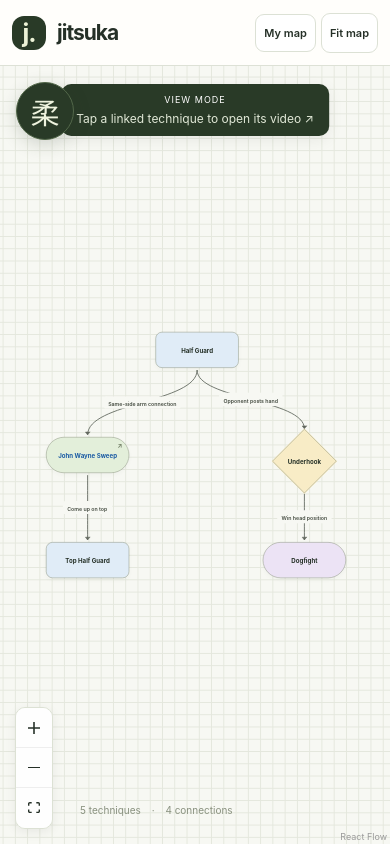
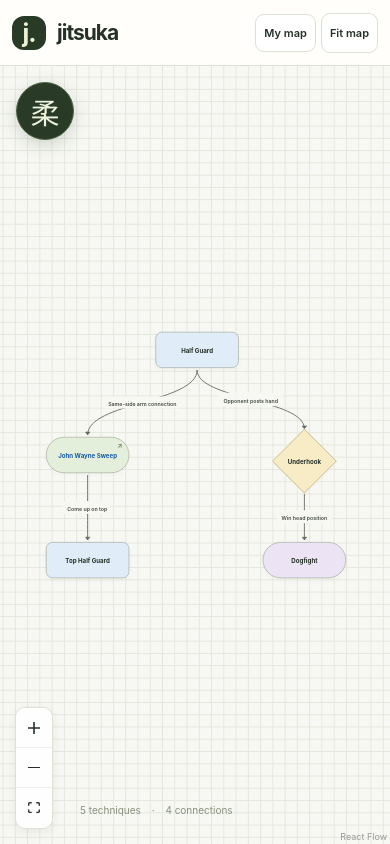
Before and after one commit to Citronex/jitsuka, a React (Vite) app: page / in a window 390 px wide. Built offline with nearby package versions, Linux system fonts and the light colour scheme.

Commit message:
Remove view mode hint banner

```diff
--- a/package.json
+++ b/package.json
@@ -1,6 +1,6 @@
 {
   "name": "jitsuka",
-  "version": "0.1.3",
+  "version": "0.1.4",
   "private": true,
   "type": "module",
   "scripts": {
--- a/src/App.tsx
+++ b/src/App.tsx
@@ -516,11 +516,6 @@ export function App() {
             </button>
           </div>
         )}
-        {presentation && (
-          <div className="study-tip">
-            VIEW MODE <span>Tap a linked technique to open its video ↗</span>
-          </div>
-        )}
         {!map.nodes.length && (
           <div className="empty">
             <h2>Your game starts here.</h2>
--- a/src/styles.css
+++ b/src/styles.css
@@ -410,8 +410,7 @@ select:focus {
 .map-caption span {
   padding: 0 8px;
 }
-.mode-tip,
-.study-tip {
+.mode-tip {
   position: absolute;
   left: 50%;
   top: 18px;
@@ -428,17 +427,8 @@ select:focus {
   min-height: 28px;
   padding: 5px 8px;
 }
-.study-tip {
-  font-size: 9px;
-  letter-spacing: 1px;
-}
-.study-tip span {
-  display: block;
-  font-size: 12px;
-  letter-spacing: 0;
-  margin-top: 6px;
-  color: #e1e8d7;
-}
+
+
 .empty {
   position: absolute;
   top: 45%;
@@ -566,11 +556,7 @@ select:focus {
   .inspector hr {
     margin: 12px 0;
   }
-  .study-tip {
-    width: max-content;
-    max-width: 90%;
-    text-align: center;
-  }
+
   .map-caption {
     bottom: 28px;
     font-size: 10px;
```
Also changed, not shown: 1 other file (tests, documents, lock files or other folders).
